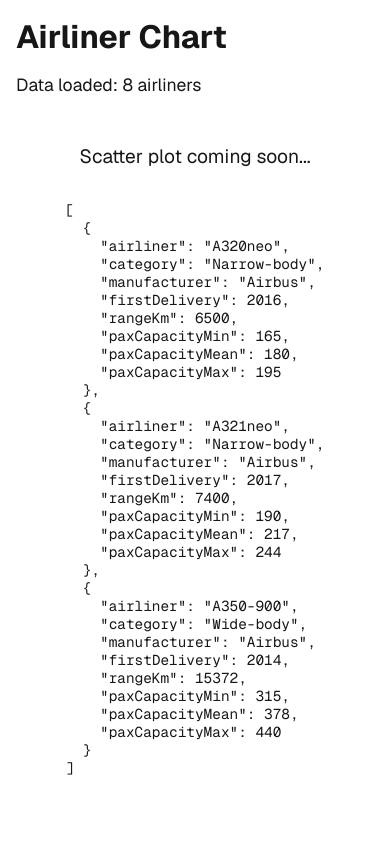
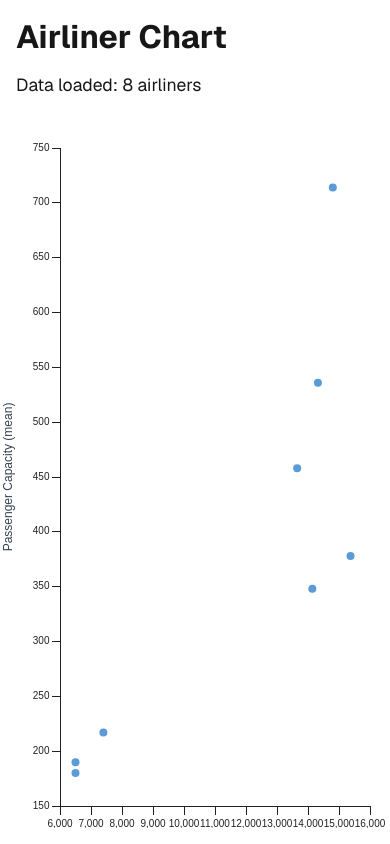
Before and after one commit to Kavaeric/airliner-chart, a Next.js app: page / in a window 390 px wide. Built offline with nearby package versions, Linux system fonts and the light colour scheme.

Commit message:
Responsive chart area

```diff
--- a/src/app/page.module.css
+++ b/src/app/page.module.css
@@ -1,33 +1,43 @@
-.container {
-	max-width: 1200px;
-	margin: 0 auto;
-	padding: 2rem;
+.mainContainer {
+	display: flex;
+	flex-direction: column;
+	width: 100vw;
+	height: 100vh;
+	margin: 0;
+	padding: 0;
 	font-family: var(--font-geist-sans);
 }
 
-.container h1 {
+.headerContainer {
+	display: flex;
+	flex-direction: column;
+	padding: 2rem;
+	background: var(--background);
+	border-bottom: 1px solid var(--gray-alpha-200);
+}
+
+.headerContainer h1 {
 	font-size: 2.5rem;
 	font-weight: 700;
 	margin-bottom: 1rem;
 	color: var(--foreground);
 }
 
-.container p {
+.headerContainer p {
 	font-size: 1.1rem;
 	color: var(--foreground);
-	margin-bottom: 2rem;
+	margin-bottom: 0;
 }
 
 .chartContainer {
+	flex: 1;
 	background: var(--background);
-	border: 1px solid var(--gray-alpha-200);
-	border-radius: 8px;
-	padding: 2rem;
-	min-height: 400px;
 	display: flex;
 	flex-direction: column;
 	align-items: center;
 	justify-content: center;
+	padding: 2rem;
+	overflow: hidden;
 }
 
 .chartContainer p {
@@ -47,11 +57,11 @@
 }
 
 @media (max-width: 768px) {
-	.container {
+	.headerContainer {
 		padding: 1rem;
 	}
 
-	.container h1 {
+	.headerContainer h1 {
 		font-size: 2rem;
 	}
 
--- a/src/app/page.tsx
+++ b/src/app/page.tsx
@@ -1,10 +1,16 @@
 "use client";
 
 // Import React hooks for state management and side effects
-import { useState, useEffect } from "react";
+import { useState, useEffect, useRef } from "react";
 import styles from "./page.module.css";
 // Import PapaParse for robust CSV parsing with TypeScript support
 import Papa, { ParseResult } from "papaparse";
+
+// Import visx components for data visualization
+import { Group } from "@visx/group";
+import { Circle } from "@visx/shape";
+import { scaleLinear } from "@visx/scale";
+import { AxisLeft, AxisBottom } from "@visx/axis";
 
 // Define the structure of our airliner data with proper TypeScript typing
 // This interface ensures type safety and provides IntelliSense in the editor
@@ -19,11 +25,21 @@
 	paxCapacityMax: number; 	// Maximum passenger capacity
 }
 
+// Helper function to find min and max values in an array
+const extent = (data: AirlinerData[], accessor: (d: AirlinerData) => number): [number, number] => {
+	const values = data.map(accessor);
+	return [Math.min(...values), Math.max(...values)];
+};
+
 export default function Home() {
 	// State to store the parsed airliner data
 	const [data, setData] = useState<AirlinerData[]>([]);
 	// State to track loading status for better UX
 	const [loading, setLoading] = useState(true);
+	// State to track chart dimensions for responsive behavior
+	const [chartDimensions, setChartDimensions] = useState({ width: 0, height: 0 });
+	// Ref to access the chart container DOM element
+	const chartContainerRef = useRef<HTMLDivElement>(null);
 
 	// useEffect runs when the component mounts (empty dependency array [])
 	// This is where we fetch and parse the CSV data
@@ -98,27 +114,130 @@
 		loadData();
 	}, []); // Empty dependency array means this effect runs only once on mount
 
+	// Effect to handle responsive chart sizing
+	useEffect(() => {
+		const updateChartSize = () => {
+			if (chartContainerRef.current) {
+				const { width, height } = chartContainerRef.current.getBoundingClientRect();
+				setChartDimensions({ width, height });
+			}
+		};
+
+		// Update size immediately
+		updateChartSize();
+
+		// Add resize listener for responsive behavior
+		window.addEventListener('resize', updateChartSize);
+
+		// Cleanup: remove event listener when component unmounts
+		return () => window.removeEventListener('resize', updateChartSize);
+	}, []);
+
 	// Show loading state while data is being fetched
 	if (loading) {
 		return (
-			<div className={styles.container}>
-				<h1>Airliner Chart</h1>
-				<p>Loading data...</p>
+			<div className={styles.mainContainer}>
+				<div className={styles.headerContainer}>
+					<h1>Airliner Chart</h1>
+					<p>Loading data...</p>
+				</div>
+				<div className={styles.chartContainer} ref={chartContainerRef} />
 			</div>
 		);
 	}
 
+	// Chart margins (fixed padding around the chart area)
+	const margin = { top: 20, right: 20, bottom: 60, left: 60 };
+
+	// Calculate the actual chart area (subtract margins from container size)
+	const chartWidth = chartDimensions.width - margin.left - margin.right;
+	const chartHeight = chartDimensions.height - margin.top - margin.bottom;
+
+	// Only render chart if we have dimensions and data
+	if (chartDimensions.width === 0 || chartDimensions.height === 0 || data.length === 0) {
+		return (
+			<div className={styles.mainContainer}>
+				<div className={styles.headerContainer}>
+					<h1>Airliner Chart</h1>
+					<p>Data loaded: {data.length} airliners</p>
+				</div>
+				<div className={styles.chartContainer} ref={chartContainerRef}>
+					<p>Loading chart...</p>
+				</div>
+			</div>
+		);
+	}
+
+	// Create scales for x and y axes
+	// extent() finds the min and max values in the data
+	const xScale = scaleLinear<number>({
+		domain: extent(data, (d: AirlinerData) => d.rangeKm),
+		range: [0, chartWidth],
+		nice: true, // Round domain to nice round numbers
+	});
+
+	const yScale = scaleLinear<number>({
+		domain: extent(data, (d: AirlinerData) => d.paxCapacityMean),
+		range: [chartHeight, 0], // Note: y-axis is inverted (0 at top)
+		nice: true,
+	});
+
 	// Main component render
 	return (
-		<div className={styles.container}>
-			<h1>Airliner Chart</h1>
-			<p>Data loaded: {data.length} airliners</p>
+		<div className={styles.mainContainer}>
+			<div className={styles.headerContainer}>
+				<h1>Airliner Chart</h1>
+				<p>Data loaded: {data.length} airliners</p>
+			</div>
 
-			{/* Visx scatter plot will go here */}
-			<div className={styles.chartContainer}>
-				<p>Scatter plot coming soon...</p>
-				{/* Display first 3 records as JSON for debugging/verification */}
-				<pre>{JSON.stringify(data.slice(0, 3), null, 2)}</pre>
+			{/* Visx scatter plot - now responsive to container size */}
+			<div className={styles.chartContainer} ref={chartContainerRef}>
+				<svg width={chartDimensions.width} height={chartDimensions.height}>
+					{/* Main chart group - positioned with margins */}
+					<Group left={margin.left} top={margin.top}>
+						{/* Render each data point as a circle */}
+						{data.map((d: AirlinerData, i: number) => {
+							const x = xScale(d.rangeKm);
+							const y = yScale(d.paxCapacityMean);
+
+							return (
+								<Circle
+									key={i}
+									cx={x}
+									cy={y}
+									r={4}
+									fill="#3182ce"
+									opacity={0.8}
+								/>
+							);
+						})}
+
+						{/* Y-axis (left side) */}
+						<AxisLeft
+							scale={yScale}
+							label="Passenger Capacity (mean)"
+							labelOffset={40}
+							labelProps={{
+								fill: "#374151",
+								fontSize: 12,
+								textAnchor: "middle",
+							}}
+						/>
+
+						{/* X-axis (bottom) */}
+						<AxisBottom
+							top={chartHeight}
+							scale={xScale}
+							label="Range (km)"
+							labelOffset={40}
+							labelProps={{
+								fill: "#374151",
+								fontSize: 12,
+								textAnchor: "middle",
+							}}
+						/>
+					</Group>
+				</svg>
 			</div>
 		</div>
 	);
```
